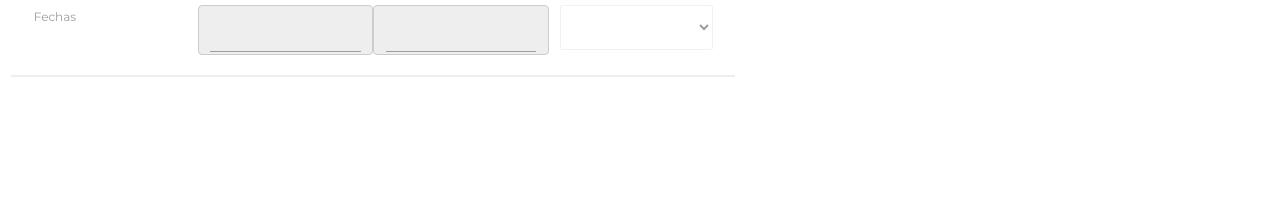
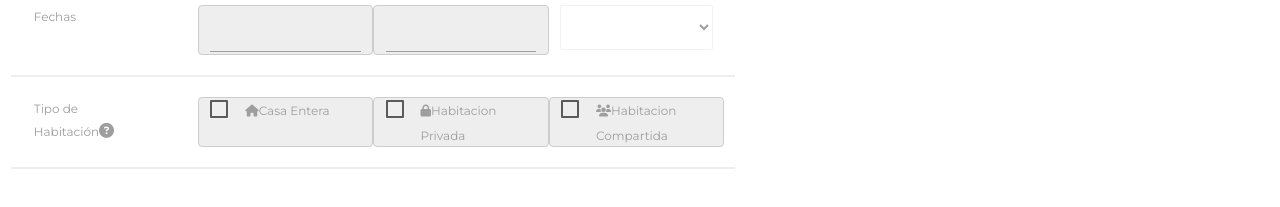
Before and after one commit to kariambar/desafio-airbnb, a website: page indexFilter.html in a window 1280 px wide. Shown: the part 79-286 px from the top of the page. Drawn offline with Linux system fonts and the light colour scheme.

Commit message:
Seccion habitacion

```diff
--- a/indexFilter.html
+++ b/indexFilter.html
@@ -68,6 +68,32 @@
    		</div>
    		<hr>
    	    <!--tipo de habitacion-->
+   	    <div class="row tipoHabitacion">
+        	<div class="col l12 m12 s12">
+   				<div class="col l3 m3 s12">
+   					<label>Tipo de<br>Habitación</label><span><i class="fa fa-question-circle" aria-hidden="true"></i></span>
+   				</div>
+   				<div class="col l3 m3 s12 box">
+          <form action="#">
+                <input type="checkbox" id="test5"/>
+                <label for="test5"><span><i class="fa fa-home" aria-hidden="true"></i></span>Casa Entera</label>
+   				</form>
+   				</div>
+   				<div class="col l3 m3 s12 box">
+          <form action="#">
+                <input type="checkbox" id="test6" />
+                <label for="test6"><span><i class="fa fa-lock" aria-hidden="true"></i></span>Habitacion<br>Privada</label>
+          </form>
+   				</div>
+   				<div class="col l3 m3 s12 box">
+          <form action="#">
+                <input type="checkbox" id="test7" />
+                <label for="test7"><span><i class="fa fa-users" aria-hidden="true"></i>Habitacion Compartida</label>
+          </form>
+   				</div>
+   			</div>
+        </div>
+        <hr>
 <!-- final seccion resultado first-filter-->
 <body>
 	<script src='dist/js/script.js'></script>
```
